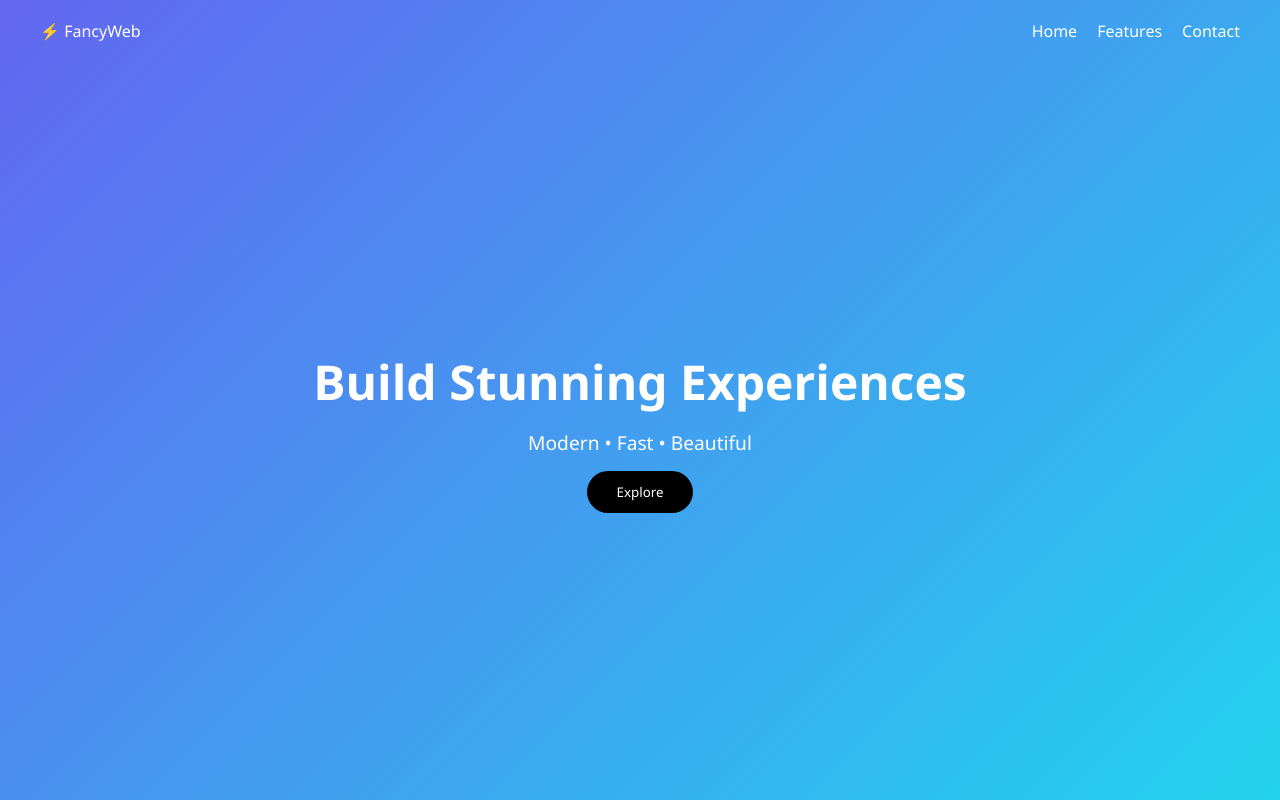
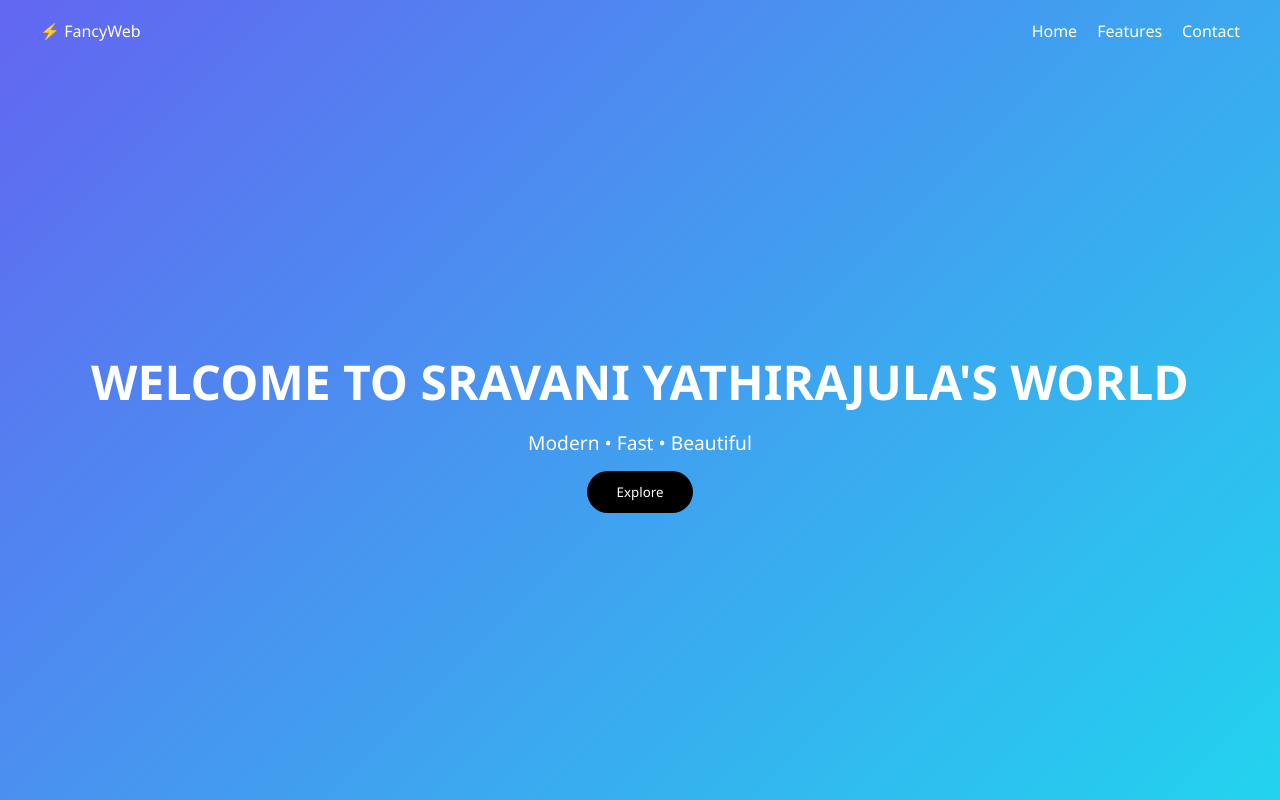
Before and after one commit to experiments2025/my-webview-demo, a plain HTML site: page index.html in a window 1280 px wide. Shown: the top 800 px of the page. Drawn offline with Linux system fonts and the light colour scheme.

Commit message:
Update index.html

```diff
--- a/index.html
+++ b/index.html
@@ -19,7 +19,7 @@
     </nav>
 
     <div class="hero-content">
-      <h1>Build Stunning Experiences</h1>
+      <h1>WELCOME TO SRAVANI YATHIRAJULA'S WORLD</h1>
       <p>Modern • Fast • Beautiful</p>
       <button onclick="scrollToFeatures()">Explore</button>
     </div>
```
